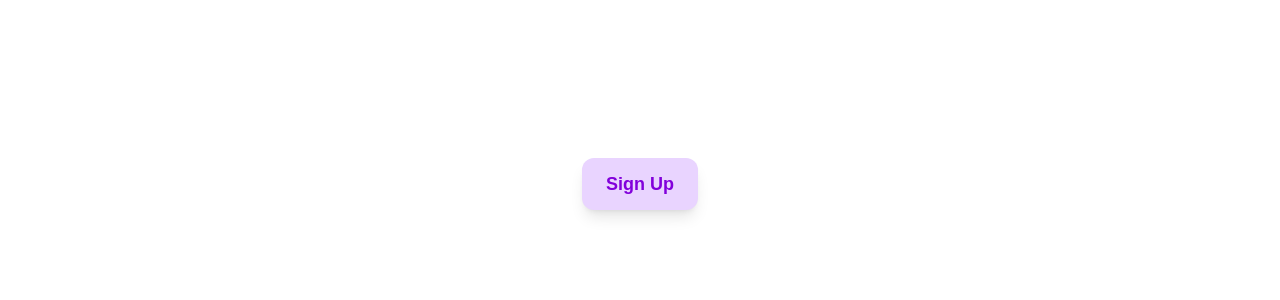
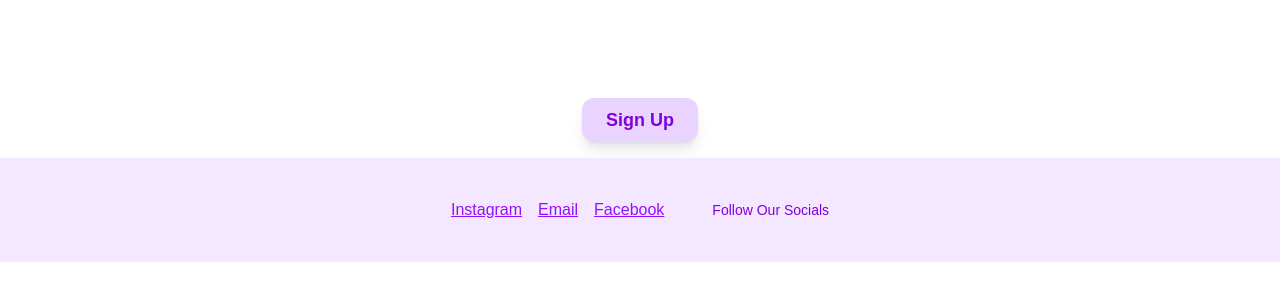
Before and after one commit to UoaWDCC/rainbow-engineering, a Next.js app: page / in a window 1280 px wide. Shown: the part 216-516 px from the top of the page. Built offline with nearby package versions, Linux system fonts and the light colour scheme.

Commit message:
Socials bar basic design

```diff
--- a/src/app/page.tsx
+++ b/src/app/page.tsx
@@ -3,13 +3,51 @@ import Link from "next/link";
 
 export default function Home() {
   return (
-    <div className="flex justify-center items-center h-screen">
+    <div className="flex flex-col justify-center h-screen items-center">
       {/* Call-to-action Sign Up Button */}
-      <Link
-        href="/signup"
-        className="px-6 py-3 text-lg bg-purple-200 text-purple-700 hover:bg-purple-300 font-semibold rounded-xl shadow-lg transition duration-300 ease-in-out transform hover:scale-105">
-        Sign Up
-      </Link>
+      <div className="max-w-md px-4">
+        <Link
+          href="/signup"
+          className="px-6 py-3 text-lg bg-purple-200 text-purple-700 hover:bg-purple-300 font-semibold rounded-xl shadow-lg transition duration-300 ease-in-out transform hover:scale-105"
+        >
+          Sign Up
+        </Link>
+      </div>
+
+      {/* Socials Bar */}
+      <div className="mt-6 w-full bg-purple-100 py-10 px-6 flex justify-center items-center max-w-full space-x-12">
+        {/* Social links */}
+        <div className="flex space-x-4">
+          <a
+            href="https://www.instagram.com/rainbowengineering.uoa?utm_source=ig_web_button_share_sheet&igsh=ZDNlZDc0MzIxNw=="
+            target="_blank"
+            rel="noopener noreferrer"
+            className="text-purple-600 hover:text-purple-800 underline"
+          >
+            Instagram
+          </a>
+          <a
+            href="https://mail.google.com/mail/?view=cm&fs=1&to=rainbowengineering.uoa@gmail.com"
+            target="_blank"
+            rel="noopener noreferrer"
+            className="text-purple-600 hover:text-purple-800 underline"
+          >
+            Email
+          </a>
+          <a
+            href="https://www.facebook.com/rainbowengineering.uoa"
+            target="_blank"
+            rel="noopener noreferrer"
+            className="text-purple-600 hover:text-purple-800 underline"
+          >
+            Facebook
+          </a>
+        </div>
+        {/* Social Text */}
+        <div className="text-purple-700 font-medium text-sm">
+          Follow Our Socials
+        </div>
+      </div>
     </div>
   );
 }
```
